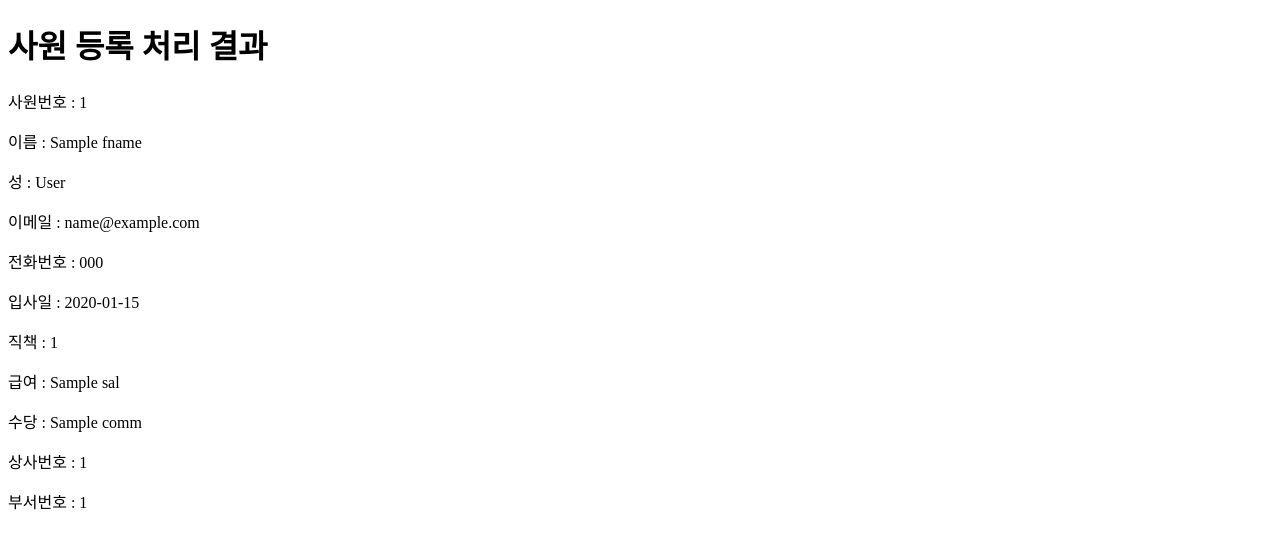
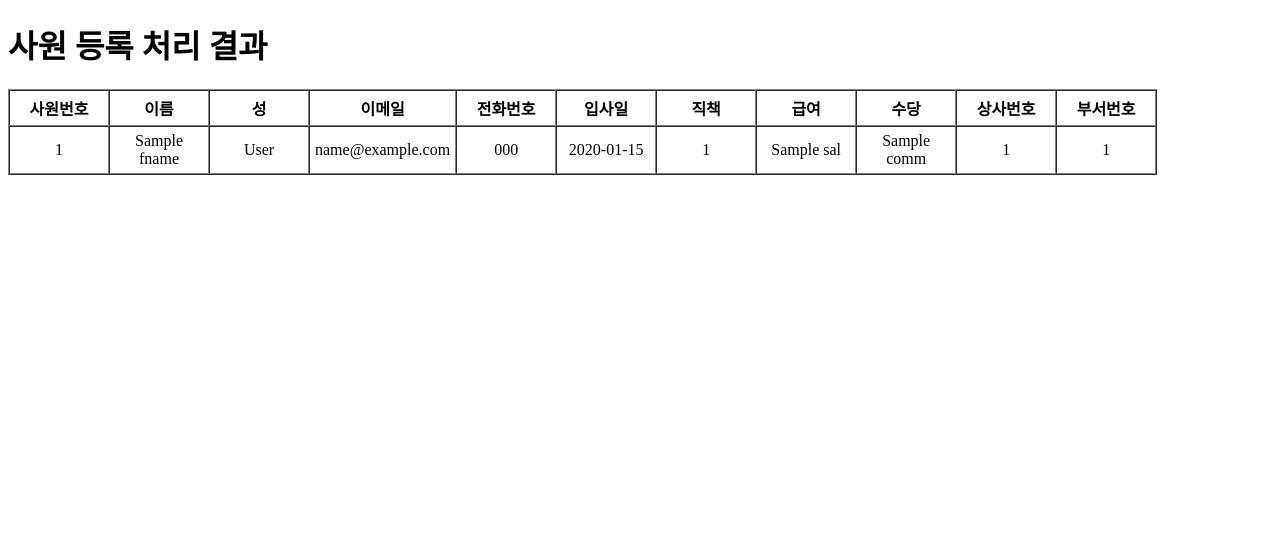
Before and after one commit to sun12wook11/frontends2, a FastAPI app: template views/templates/emp/result.html in a window 1280 px wide. Shown: the top 549 px of the page. Run offline with FastAPI, Linux system fonts and the light colour scheme; the template is opened without the code that fills it: most values are stand-ins (such as "Sample title", 1, 10 or a date in 2020).

Commit message:
sungjuk, emp 처리결과를 table 태그로 출력

```diff
--- a/views/templates/emp/result.html
+++ b/views/templates/emp/result.html
@@ -6,7 +6,7 @@
 </head>
 <body>
     <h1>사원 등록 처리 결과</h1>
-    <p>사원번호 : {{ emp.empid }}</p>
+    <!--<p>사원번호 : {{ emp.empid }}</p>
     <p>이름 : {{ emp.fname }}</p>
     <p>성 : {{ emp.lname }}</p>
     <p>이메일 : {{ emp.email }}</p>
@@ -16,6 +16,35 @@
     <p>급여 : {{ emp.sal }}</p>
     <p>수당 : {{ emp.comm }}</p>
     <p>상사번호 : {{ emp.mgrid }}</p>
-    <p>부서번호 : {{ emp.deptid }}</p>
+    <p>부서번호 : {{ emp.deptid }}</p>-->
+    <table border="1" cellpadding="5" cellspacing="0">
+        <colgroup>
+            <col width="100px">
+            <col width="100px">
+            <col width="100px">
+            <col width="100px">
+            <col width="100px">
+            <col width="100px">
+            <col width="100px">
+            <col width="100px">
+            <col width="100px">
+            <col width="100px">
+            <col width="100px">
+        </colgroup>
+        <tr>
+            <th>사원번호</th><th>이름</th><th>성</th>
+            <th>이메일</th><th>전화번호</th><th>입사일</th>
+            <th>직책</th><th>급여</th><th>수당</th>
+            <th>상사번호</th><th>부서번호</th>
+        </tr>
+        <tr align="center">
+            <td>{{ emp.empid }}</td><td>{{ emp.fname }}</td><td>{{ emp.lname }}</td>
+            <td>{{ emp.email }}</td><td>{{ emp.phone }}</td><td>{{ emp.hdate }}</td>
+            <td>{{ emp.jobid }}</td><td>{{ emp.sal }}</td><td>{{ emp.comm }}</td>
+            <td>{{ emp.mgrid }}</td><td>{{ emp.deptid }}</td>
+        </tr>
+    </table>
+
+
 </body>
 </html>
```
Also changed, not shown: views/templates/sungjuk/result.html (+21 -2 lines).
